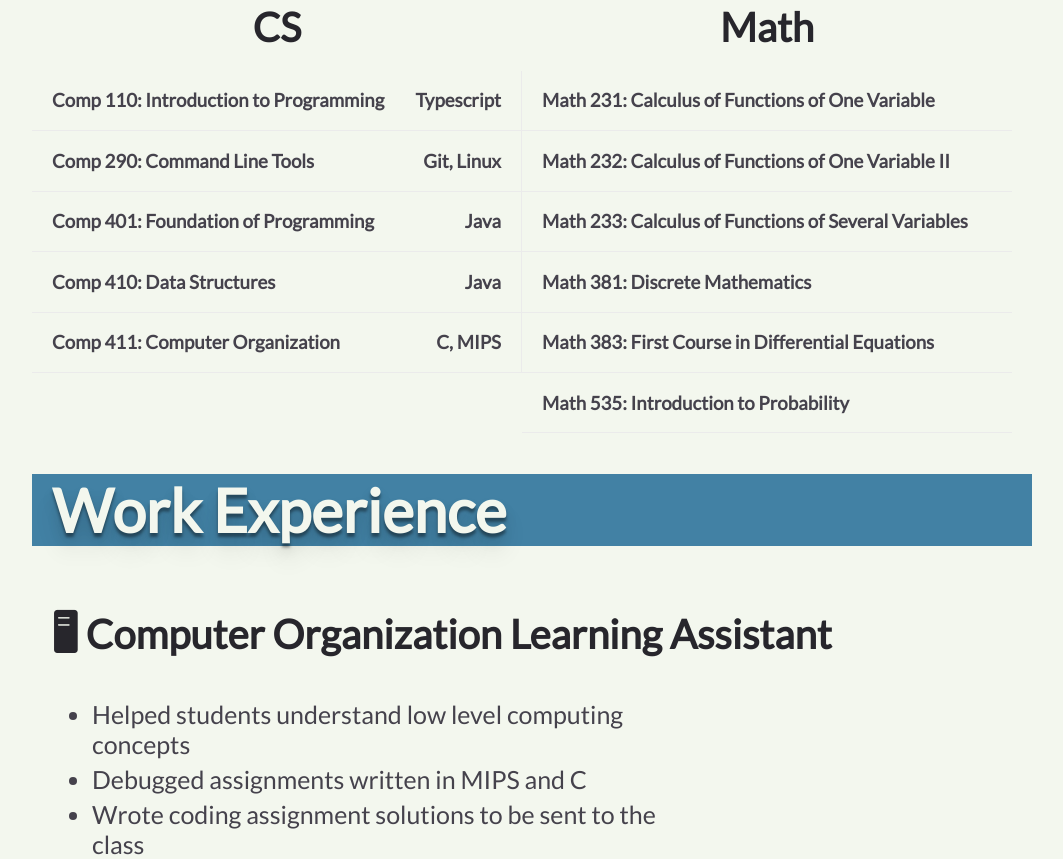
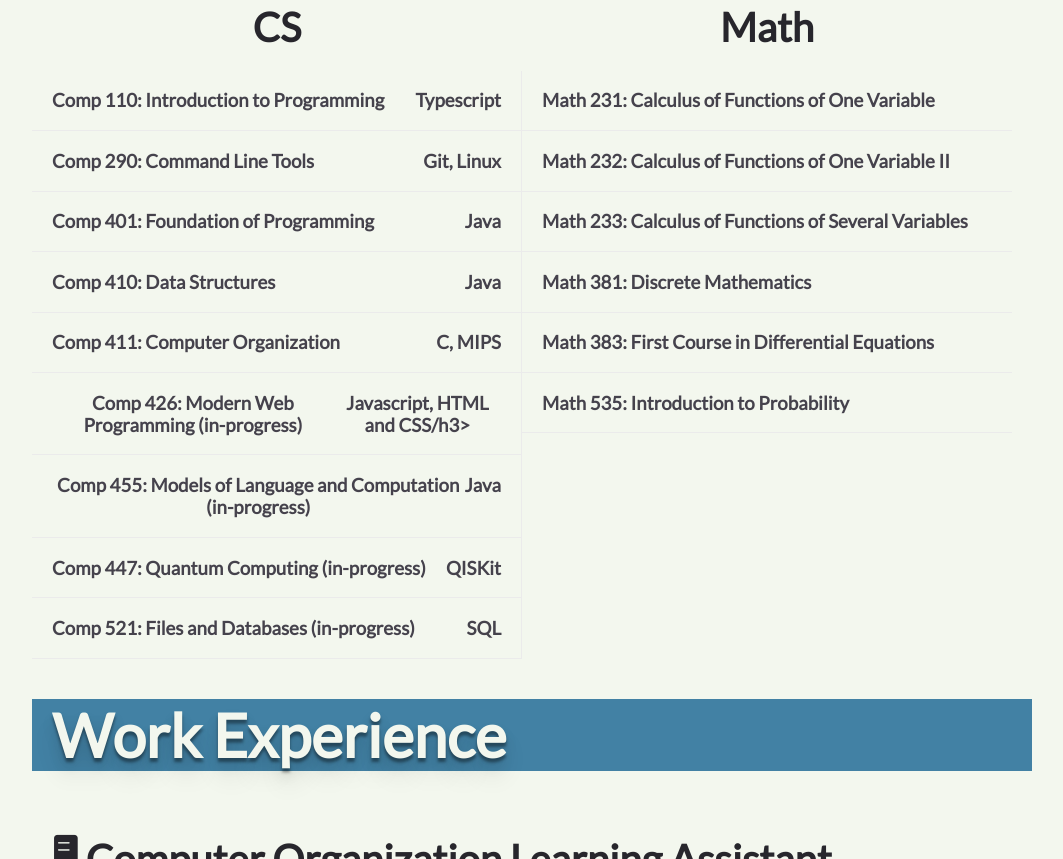
Before and after one commit to AdamWinek/adamwinek.com, a plain HTML site: page index.html in a window 1280 px wide. Shown: the part 2500-3359 px from the top of the page, without its empty margins (118-1181 px from the left). Drawn offline with Linux system fonts and the light colour scheme.

Commit message:
added in progress classes

```diff
--- a/index.html
+++ b/index.html
@@ -75,7 +75,7 @@
                 <img src="summerOCode.png" height="200px" width="200px">
                 <div class="description">
 
-                    <h2 class="projectTitle"> 💾 Unc CS resume database</h2>
+                    <h2 class="projectTitle"> 💾 resumedatabase.cs.unc.edu/</h2>
 
                     <div class="tags">
                         <h3 class="tag">React</h3>
@@ -86,7 +86,7 @@
                         <li>Allows UNC corporate partners to view students recruitment profiles</li>
                         <li>Gives recruiters the ability to search for students with specific traits</li>
                         <li>Allows recruiters to save lists of students for future reference </li>
-                        <li>Created with a team of UNC students through the UNC Summer of Code Project </li>
+                        <li>Created with a team of UNC students through the UNC Summer of Code program </li>
                         <li> Designed to allow better recruiting during COVID</li>
 
                     </ul>
@@ -141,7 +141,7 @@
                         <h3 class="tag">Spring 2020</h3>
                     </div>
                     <ul>
-                        <li>Uses sequential neural network to generate lyrics</li>
+                        <li>Uses a sequential neural network to generate lyrics</li>
                         <li>Uses Flask to handle HTTP requests to generate lyrics </li>
                         <li>Allows users to enter a small phrase that the ML model uses to generate lyrics</li>
                     </ul>
@@ -212,6 +212,23 @@
                         <h3 class="className">Comp 411: Computer Organization</h3>
                         <h3 class="languages">C, MIPS</h3>
                     </div>
+                    <div class="course">
+                        <h3 class="className">Comp 426: Modern Web Programming (in-progress)</h3>
+                        <h3 class="languages">Javascript, HTML and CSS/h3>
+                    </div>
+                    <div class="course">
+                        <h3 class="className">Comp 455: Models of Language and Computation (in-progress)</h3>
+                        <h3 class="languages">Java</h3>
+                    </div>
+                    <div class="course">
+                        <h3 class="className">Comp 447: Quantum Computing (in-progress)</h3>
+                        <h3 class="languages">QISKit</h3>
+                    </div>
+                    <div class="course">
+                        <h3 class="className">Comp 521: Files and Databases (in-progress)</h3>
+                        <h3 class="languages">SQL</h3>
+                    </div>
+
 
                 </div>
                 <div>
```
